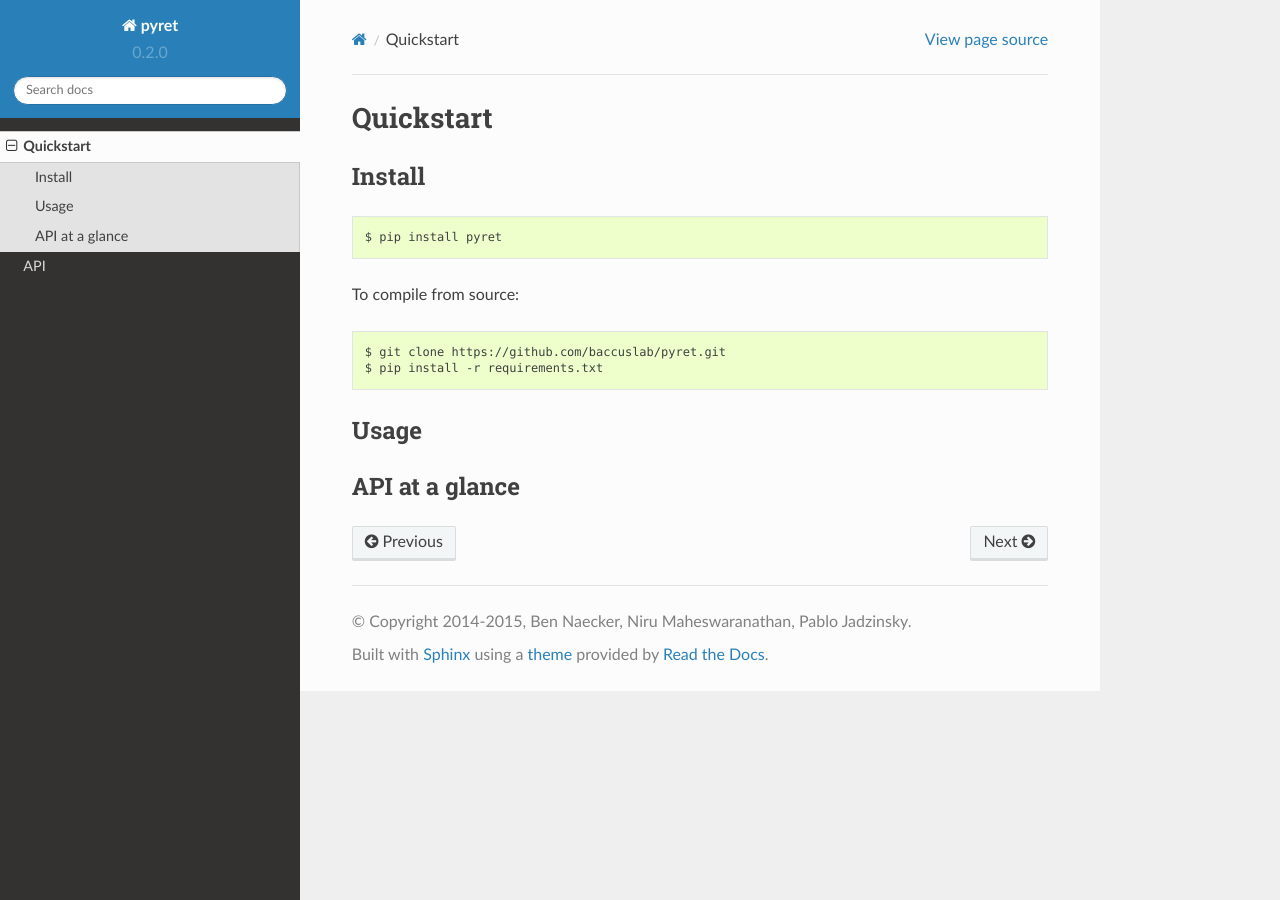
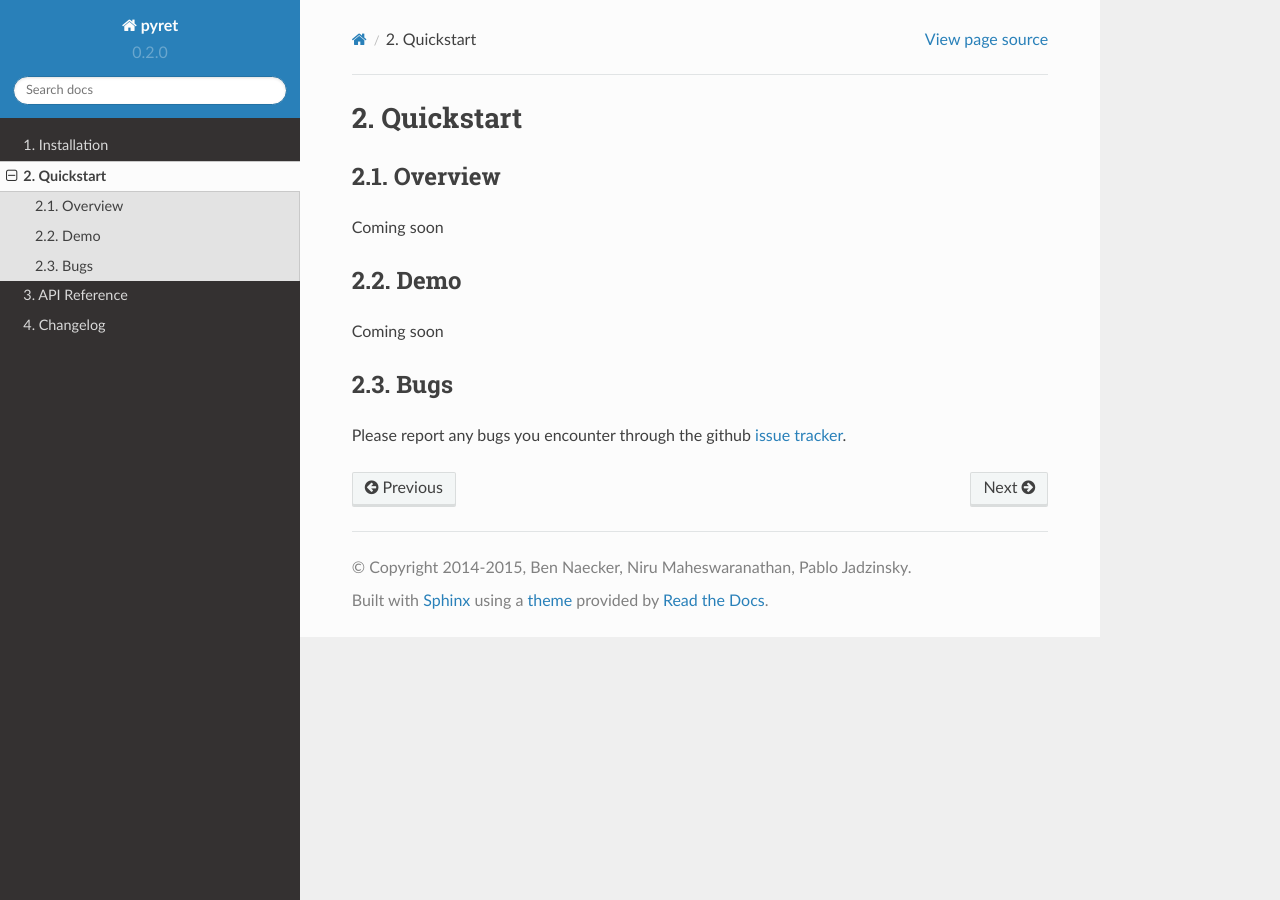
Before and after one commit to baccuslab/pyret, a Sphinx documentation site: the page built from doc/quickstart.rst, in a window 1280 px wide. Built offline with Sphinx 7.4.7 and the Read the Docs theme 2.0.0, drawn with Linux system fonts in a browser that asks for light colours; pages that are not in the unit, such as notebooks, are missing from menus.

```diff
--- a/doc/changelog.rst
+++ b/doc/changelog.rst
@@ -1,10 +1,6 @@
-.. _whatsnew:
-
-.. py:currentmodule::pyret
-
 Changelog
 =========
 
 A list of new features, improvements, and bug-fixes in each release.
 
-.. include:: releases/v0.2.0.txt
+.. include:: releases/v0.2.0.rst
--- a/doc/quickstart.rst
+++ b/doc/quickstart.rst
@@ -2,24 +2,18 @@
 Quickstart
 ==========
 
-Install
--------
+Overview
+--------
 
-.. py:currentmodule:: pyret
+Coming soon
 
-.. code:: bash
+Demo
+----
 
-    $ pip install pyret
+Coming soon
 
-To compile from source:
+Bugs
+----
 
-.. code:: bash
-
-    $ git clone https://github.com/baccuslab/pyret.git
-    $ pip install -r requirements.txt
-
-Usage
------
-
-API at a glance
----------------
+Please report any bugs you encounter through the github `issue tracker
+<https://github.com/baccuslab/pyret/issues/new>`_.
```
Also changed, not shown: doc/api.rst (+4 -19 lines), doc/index.rst (+10 -12 lines), doc/install.rst (+25 -0 lines), 1 other file.
